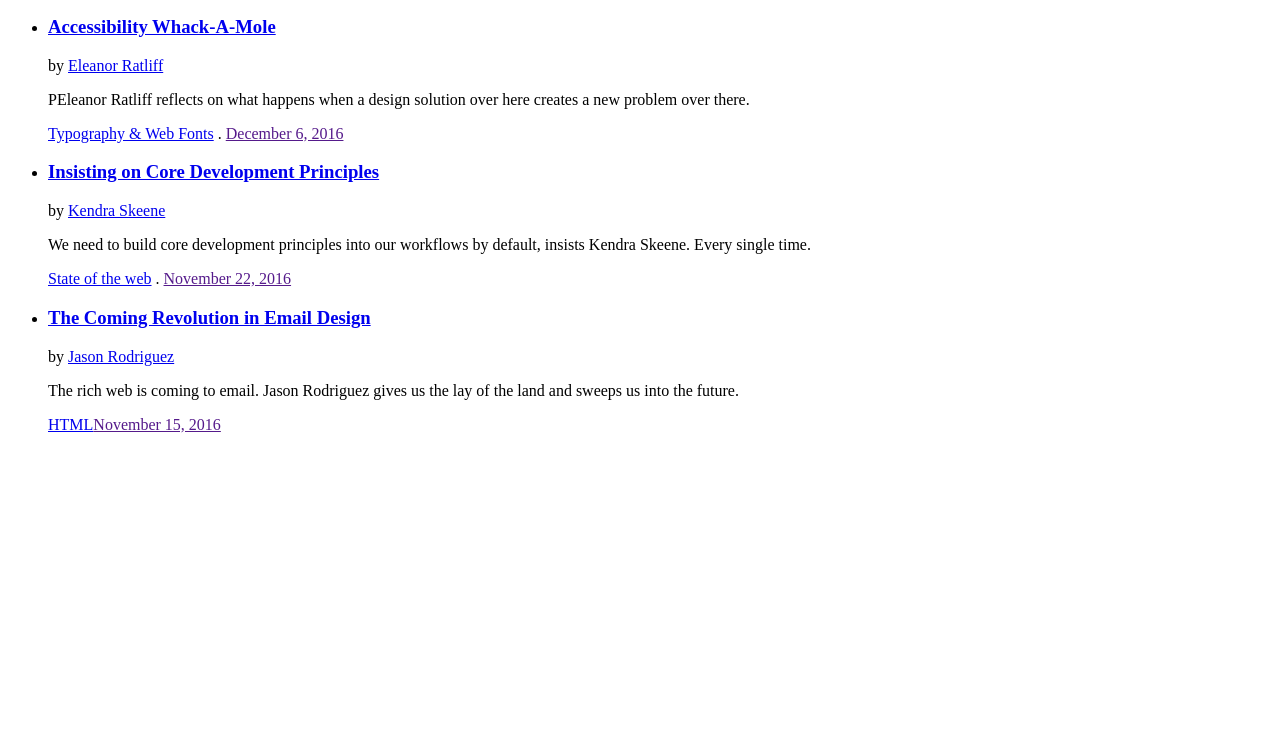
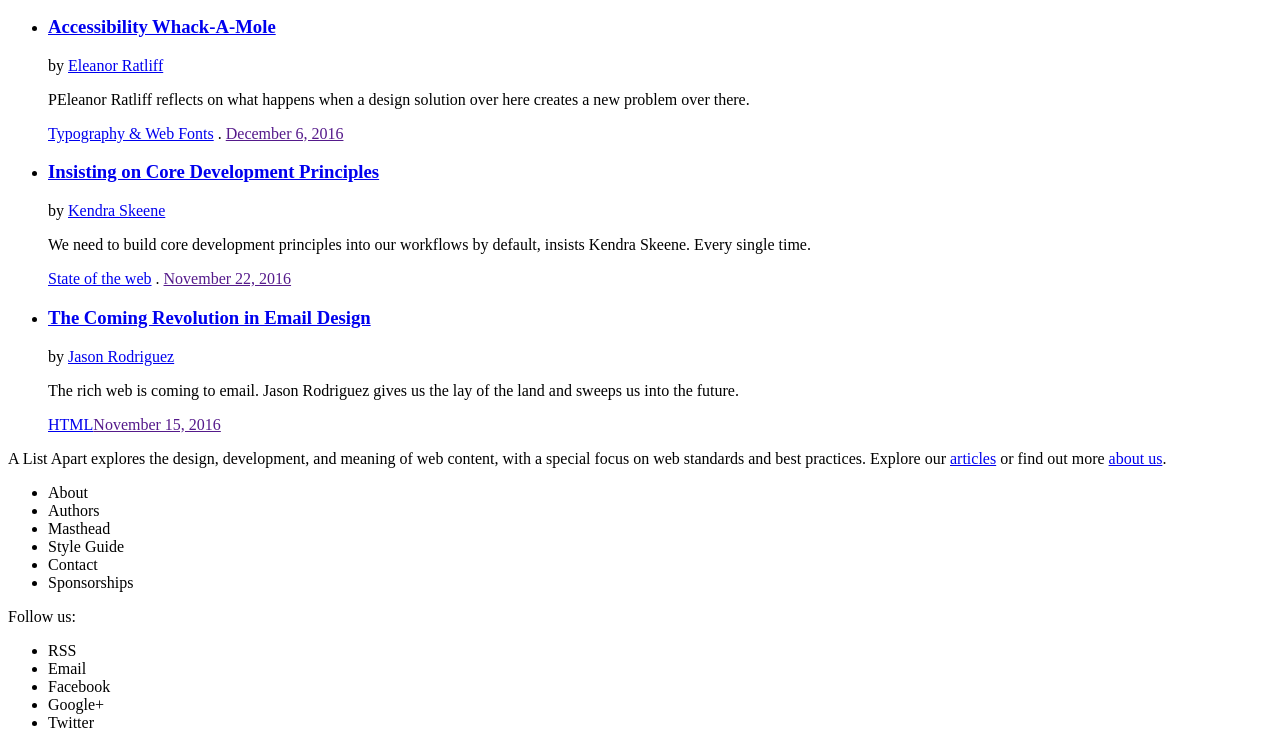
Before and after one commit to agentPawel/html-layout, a plain HTML site: page index.html in a window 1280 px wide. Shown: the part 884-1632 px from the top of the page. Before the commit the page ends 1334 px from the top, so only its background shows below. Drawn offline with Linux system fonts and the light colour scheme.

Commit message:
add footer with nav

```diff
--- a/index.html
+++ b/index.html
@@ -51,8 +51,34 @@
               <h3><a href="...">The Coming Revolution in Email Design</a></h3><p> by <a href="...">Jason Rodriguez</a></p><p>The rich web is coming to email. Jason Rodriguez gives us the lay of the land and sweeps us into the future.</p><a href="...">HTML</a><a href="">November 15, 2016</a>
             </li>
         </ul>
+
+        <p>A List Apart explores the design, development, and meaning of web content, with a special focus on web standards and best practices. Explore our <a href="...">articles</a> or find out more <a href="...">about us</a>.</p>
       </article>
     </section>
 
+    <section>
+      <footer>
+        <nav>
+          <ul>
+            <li a href="...">About</a></li>
+            <li a href="...">Authors</a></li>
+            <li a href="...">Masthead</a></li>
+            <li a href="...">Style Guide</a></li>
+            <li a href="...">Contact</a></li>
+            <li a href="...">Sponsorships</a></li>
+          </ul>
+          <p>Follow us:</p>
+          <ul>
+            <li a href="...">RSS</a></li>
+            <li a href="...">Email</a></li>
+            <li a href="...">Facebook</a></li>
+            <li a href="...">Google+</a></li>
+            <li a href="...">Twitter</a></li>
+        </nav>
+
+      </footer>
+    </section>
+
+
   </body>
 </html>
```
